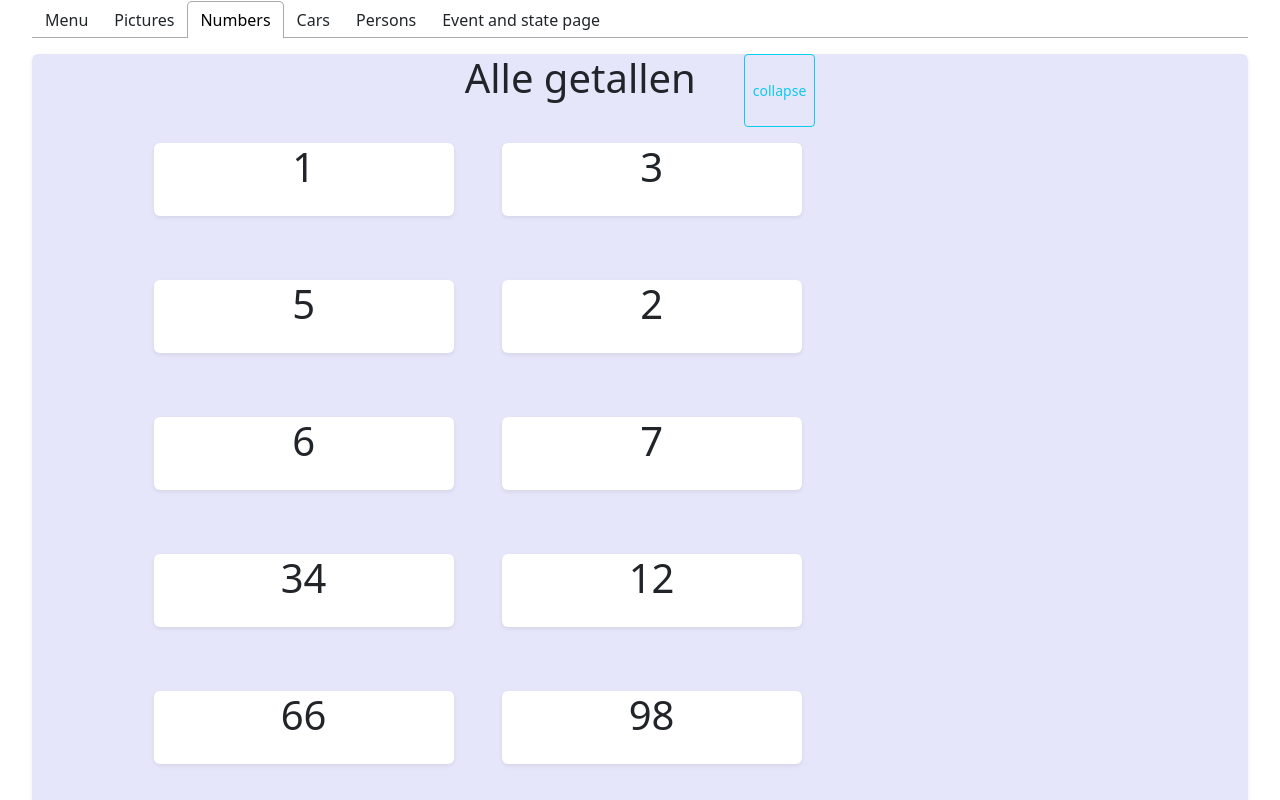
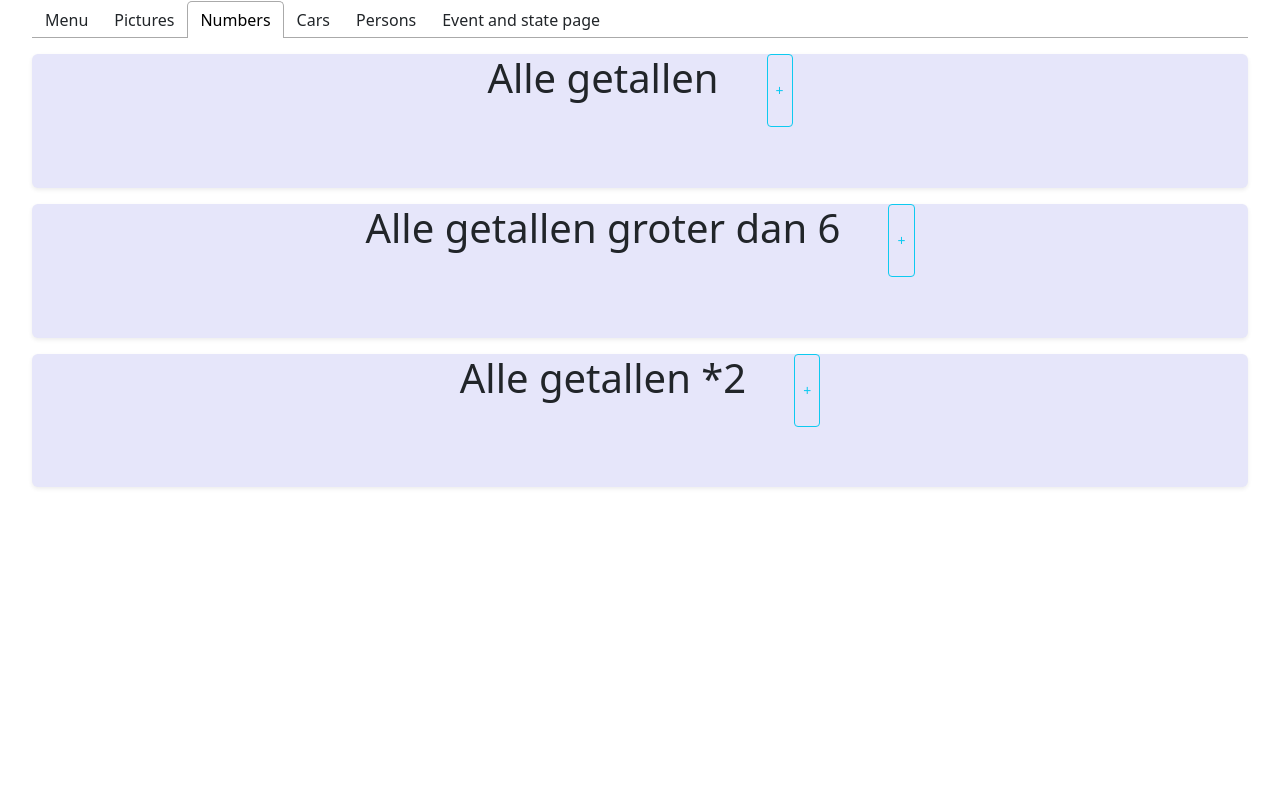
Before and after one commit to DriesDubois/dynamic_oefeningen, a React (Create React App) app: page / in a window 1280 px wide. Both pictures are taken after a click on the tab "Numbers". Shown: the top 800 px of the page. Built offline with nearby package versions, Linux system fonts and the light colour scheme.

Commit message:
exercise 4.4

```diff
--- a/src/components/Section.js
+++ b/src/components/Section.js
@@ -1,6 +1,6 @@
 import * as PropTypes from "prop-types";
 import {Button} from "react-bootstrap";
-
+import {useState} from "react";
 
 
 Section.propTypes = {
@@ -11,30 +11,22 @@ Section.propTypes = {
 }
 
 export function Section(props) {
-    const {children,title} = props;
+    const {children, title} = props;
+    const [isOpen, setIsOpen] = useState(false);
+
+    return (
 
 
-    return(
-            <div style={{background: "lavender", padding: "0 10% 5% 10%"}} className="mt-3 rounded shadow-sm">
-                <div className="d-flex flex-row justify-content-center gap-5">
-                    <h1 style={{textAlign: "center", marginBottom: "25px"}}>{title}</h1>
-                    <Button variant="outline-info" size="sm" classname="ms-2 mt-1" onClick={()=> alert('klik')}>collapse</Button>
-                </div>
-
-
-                    <div  className="d-flex flex-row gap-5 flex-wrap mb-5">
-                        {children}
-                    </div>
-
-
+        <div style={{background: "lavender", padding: "0 10% 5% 10%"}} className="mt-3 rounded shadow-sm">
+            <div className="d-flex flex-row justify-content-center gap-5">
+                <h1 style={{textAlign: "center", marginBottom: "25px"}}>{title}</h1>
+                <Button variant="outline-info" size="sm"
+                        classname="ms-2 mt-1"
+                        onClick={() => setIsOpen(!isOpen)}>{isOpen?"-":"+"}</Button>
             </div>
-    // <div style={{background: "lavender", padding: "0 10% 5% 10%"}} className="mt-3 rounded shadow-sm">
-    //     <h2 className="text-center">{title}</h2>
-    //     <container>
-    //
-    //     </container>
-    //
-    // </div>
-
+            {isOpen && <div className="d-flex flex-row gap-5 flex-wrap mb-5">
+                {children}
+            </div>}
+        </div>
     )
 }
--- a/src/components/StateDemo.js
+++ b/src/components/StateDemo.js
@@ -7,20 +7,28 @@ import {OnOffDemo} from "./OnOffDemo";
 export function StateDemo() {
     const [demoValue, setDemoValue] = useState(0);
 
-    return <Section title="state">
+    return <>
+        <Section title="demovalue">
         <DemoValue demoValue={demoValue} onDemoValueChange={setDemoValue}/>
+        </Section>
+
+        <Section title="counters">
             <div>
                 <Counter name="Teller 1"/>
                 <Counter name="Teller 2"/>
             </div>
+        </Section>
+
+        <Section>
             <OnOffDemo/>
             <DemoValueReadonly demoValue={demoValue}/>
             <DemoValueIncrement demoValue={demoValue} onDemoValueChange={setDemoValue}/>
         </Section>
+    </>
 }
 
 function DemoValue(props) {
-    const {demoValue,onDemoValueChange} = props;
+    const {demoValue, onDemoValueChange} = props;
 
     return <>
         <div>de waarde van demoValue is {demoValue}</div>
@@ -33,17 +41,17 @@ function DemoValue(props) {
     </>
 }
 
-function DemoValueReadonly (props){
+function DemoValueReadonly(props) {
     const {demoValue} = props;
     return <div>
         <h3>{demoValue}</h3>
     </div>
 }
 
-function DemoValueIncrement(props){
-    const {demoValue,onDemoValueChange} = props;
+function DemoValueIncrement(props) {
+    const {demoValue, onDemoValueChange} = props;
 
-    return <MyButton onClick={() => onDemoValueChange(demoValue+1)}>
+    return <MyButton onClick={() => onDemoValueChange(demoValue + 1)}>
         demoValue increment
     </MyButton>
 
```
Lines whose indentation alone changed are shown as unchanged.
